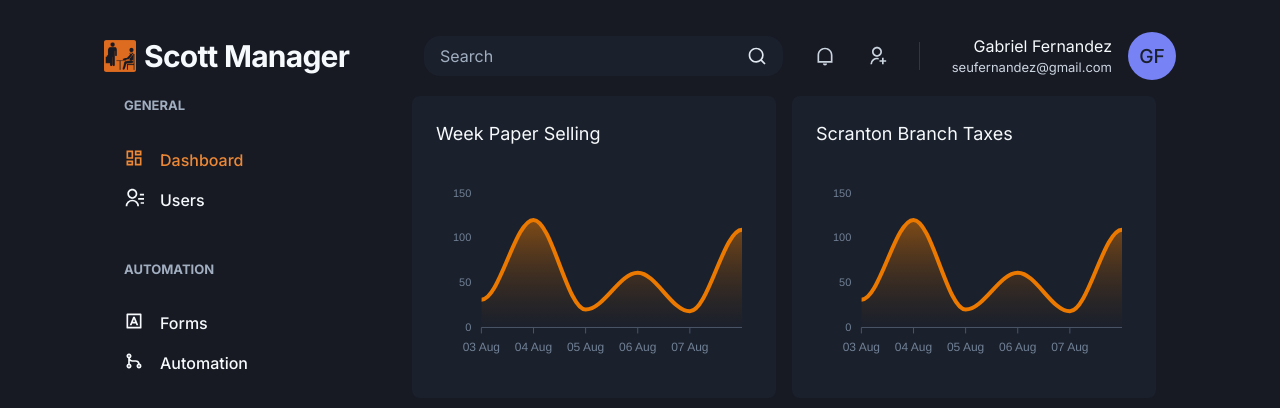
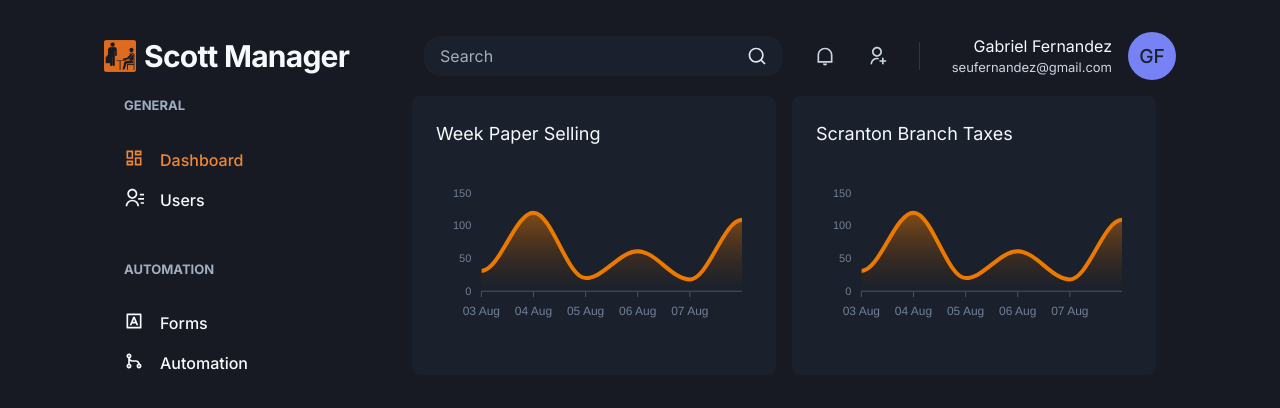
Before and after one commit to seufernandez/scott-manager, a Next.js app: page /dashboard in a window 1280 px wide. Shown: the top 408 px of the page. Built offline with nearby package versions, Linux system fonts and the light colour scheme; what miragejs would draw is missing.

Commit message:
bug: chart bug solved

```diff
--- a/package.json
+++ b/package.json
@@ -14,13 +14,13 @@
     "@emotion/react": "^11.4.1",
     "@emotion/styled": "^11.3.0",
     "@hookform/resolvers": "^1.3.7",
-    "apexcharts": "^3.28.1",
+    "apexcharts": "3.26.0",
     "axios": "^0.21.4",
     "faker": "5.5.2",
     "framer-motion": "^4.1.17",
     "next": "11.1.2",
     "react": "17.0.2",
-    "react-apexcharts": "^1.3.9",
+    "react-apexcharts": "1.3.7",
     "react-dom": "17.0.2",
     "react-hook-form": "^6.15.5 ",
     "react-icons": "^4.2.0",
--- a/src/pages/dashboard.tsx
+++ b/src/pages/dashboard.tsx
@@ -87,13 +87,23 @@ export default function Dashboard(): JSX.Element {
               <Text fontSize="lg" mb="4">
                 Week Paper Selling
               </Text>
-              <Chart options={options} series={series} type="area" h={160} />
+              <Chart
+                options={options}
+                series={series}
+                type="area"
+                height={160}
+              />
             </Box>
             <Box p={['4', '6']} bg="gray.800" borderRadius={8} pb="4">
               <Text fontSize="lg" mb="4">
                 Scranton Branch Taxes
               </Text>
-              <Chart options={options} series={series} type="area" h={160} />
+              <Chart
+                options={options}
+                series={series}
+                type="area"
+                height={160}
+              />
             </Box>
           </SimpleGrid>
         </Flex>
```
Also changed, not shown: 1 other file (tests, documents, lock files or other folders).
